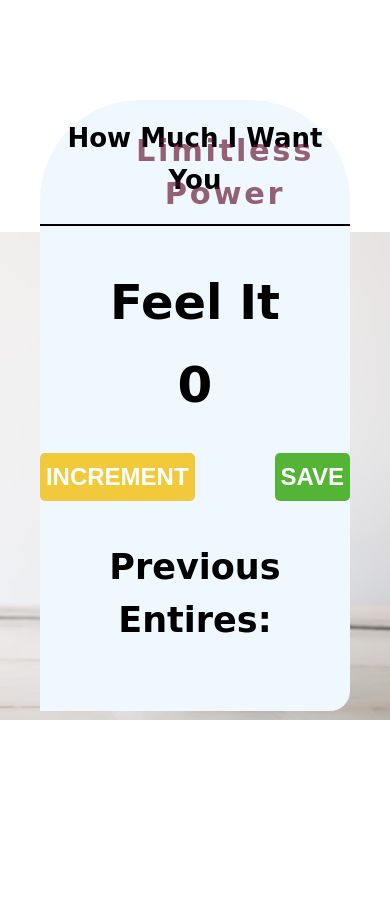
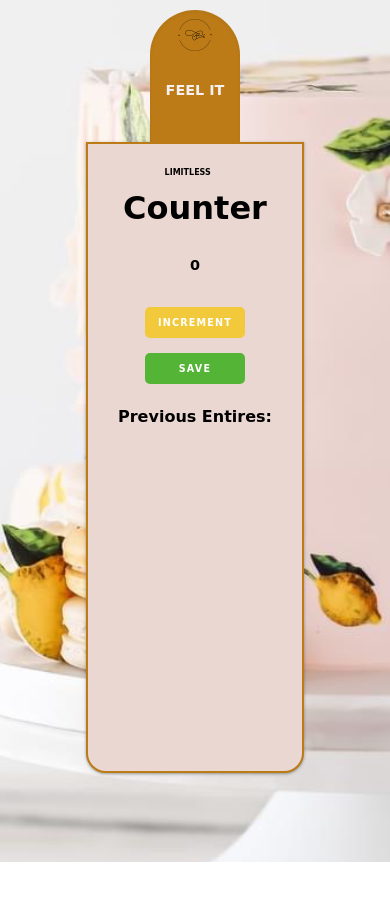
Before and after one commit to juditanita/count-app, a plain HTML site: page index.html in a window 390 px wide. After the commit the page ends 862 px from the top, so only its background shows below. Drawn offline with Linux system fonts and the light colour scheme; a web font is replaced by a local one.

Commit message:
modify responsive

```diff
--- a/index.html
+++ b/index.html
@@ -10,11 +10,12 @@
   <body>
     <div class="container">
       <div class="card-title">
-        <span class="text">limitless power</span>
-        <span>How much I want you </span>
+        <h6>limitless</h6>
+        <img src="limitless.png" alt="" />
+        <h2>Feel it</h2>
       </div>
       <div class="card">
-        <h1>Feel it</h1>
+        <h1>Counter</h1>
         <h2 id="count-el">0</h2>
         <div class="buttons">
           <button id="increment-btn">INCREMENT</button>
--- a/main.js
+++ b/main.js
@@ -12,7 +12,7 @@ incrementBtn.addEventListener("click", function () {
 });
 
 function Save() {
-  let countStr = count + " - ";
+  let countStr = " " + count + " - ";
   saveEl.textContent += countStr;
   countEl.textContent = 0;
   count = 0;
--- a/style.css
+++ b/style.css
@@ -1,10 +1,22 @@
 @import url("https://fonts.googleapis.com/css2?family=Barlow+Condensed&family=Mea+Culpa&display=swap");
 @import url("https://fonts.googleapis.com/css2?family=Barlow+Condensed&family=Cedarville+Cursive&family=Delius&family=Zeyada&display=swap");
+@import url("https://fonts.googleapis.com/css2?family=Fredericka+the+Great&display=swap");
+
+:root {
+  --fs-1: 3rem;
+  --fs-2: 2.575rem;
+  --fs-3: 2.4;
+
+  --clr-1: rgb(84, 180, 53);
+  --clr-2: rgb(241, 201, 59);
+}
+
 body {
-  background-image: url("lemon.jpg");
-  background-size: 100%;
+  background-image: url("lemon.JPG");
   background-repeat: no-repeat;
-  background-position: center;
+  background-position: 30% 60%;
+  background-size: 220%;
+
   font-family: Roboto, sans-serif;
   font-weight: bold;
   text-align: center;
@@ -17,32 +29,50 @@ body {
 .container {
   padding-inline: 2em;
   margin-inline: auto;
+  position: relative;
+  display: flex;
+  flex-direction: column;
+  margin-top: 60px;
+  max-width: 60%;
+}
+
+.card-title {
+  box-shadow: rgba(0, 0, 0, 0.06) 0px 2px 4px 0px inset;
+  background-color: rgba(205, 243, 227, 0.901);
+  border: 22px solid var(--clr-2);
+
+  color: black;
+
+  padding-bottom: 20px;
+  padding-inline: 20px;
   max-width: 80rem;
-  margin-top: 100px;
-}
-.card-title {
-  background-color: aliceblue;
-  padding-bottom: 20px;
-  max-width: 80rem;
-  padding: 20px;
+  /* padding: 20px; */
   margin: auto;
   border-radius: 100px 100px 0 0;
   position: relative;
-  line-height: 2.5;
-  border-bottom: 2px solid black;
+  line-height: 1.5;
+
   z-index: 0;
 }
-span.text {
-  font-family: "Zeyada", cursive;
+img {
+  width: 100px;
+  height: auto;
+}
+
+h6 {
+  font-family: "Fredericka the Great", cursive;
   display: block;
   position: absolute;
-  top: 30px;
-  left: 60px;
+  top: 170px;
+
+  transform: translate(-50%);
+  left: 50%;
+  line-height: 2rem;
   aspect-ratio: 1;
-
-  color: hsla(338, 72%, 22%, 0.65);
+  text-transform: uppercase;
+  color: black;
   letter-spacing: 2.7px;
-  font-size: 1.9rem;
+  font-size: var(--f2-2);
   /* transform: rotate(320deg); */
   font-weight: bold;
 
@@ -51,31 +81,38 @@ span.text {
 span {
   text-transform: capitalize;
   line-height: 1.4;
-  font-size: 26px;
+  font-size: var(--f2-2);
   position: relative;
 }
 
 .card {
-  background-color: aliceblue;
-  padding: 30px;
+  box-shadow: rgba(60, 64, 67, 0.3) 0px 1px 2px 0px,
+    rgba(60, 64, 67, 0.15) 0px 1px 3px 1px;
+
+  border: 22px solid var(--clr-2);
+
+  background-color: rgba(205, 243, 227, 0.901);
+
+  padding: 30px 30px 90px 30px;
+  height: 70vh;
   margin: auto;
   max-width: 80rem;
-  border-radius: 0 0 20px;
+  border-radius: 20px 20px 20px 20px;
 }
 
 h1 {
   margin-top: 10px;
   margin-bottom: 10px;
-  font-size: 3rem;
+  font-size: var(--fs-1);
 }
 
 h2 {
-  font-size: 50px;
+  font-size: var(--fs-2);
   margin-top: 0;
   margin-bottom: 20px;
 }
 h3 {
-  font-size: 35px;
+  font-size: var(--f2-3);
 }
 
 .buttons {
@@ -83,7 +120,7 @@ h3 {
   display: flex;
   text-align: center;
   justify-content: center;
-  gap: 80px;
+  gap: 30px;
 }
 button {
   border: none;
@@ -96,6 +133,8 @@ button {
   border-radius: 5px;
   font-size: 1.5rem;
   text-transform: uppercase;
+  font-family: "Fredericka the Great", cursive;
+  letter-spacing: 1.2px;
 }
 
 button:focus,
@@ -105,9 +144,116 @@ button:hover {
 }
 
 #increment-btn {
-  background: #f1c93b;
+  background: var(--clr-2);
 }
 
 #save-btn {
-  background: #54b435;
+  background: var(--clr-1);
 }
+
+@media screen and (max-width: 880px) {
+  :root {
+    --fs-1: 2rem;
+    --fs-2: 1.95rem;
+    --fs-3: 1.75;
+  }
+  body {
+    background-image: url("lemon.JPG");
+    background-repeat: no-repeat;
+    background-position: 30% 60%;
+    background-size: 320%;
+  }
+  .container {
+    margin-top: 10px;
+    display: flex;
+    flex-direction: column;
+    align-items: center;
+    justify-content: center;
+  }
+
+  .card-title {
+    border-bottom: 2px solid rgba(220, 232, 227, 0.672);
+    background-color: #bc7b17;
+    max-width: 80rem;
+    text-transform: uppercase;
+    color: rgb(246, 240, 240);
+    padding-inline: 0px;
+  }
+
+  h2 {
+    padding-top: max(1rem);
+    padding-bottom: max(0.3rem);
+    align-items: end;
+    line-height: 1;
+    font-size: 1.5rem;
+  }
+
+  .card {
+    box-shadow: rgba(60, 64, 67, 0.3) 0px 1px 2px 0px,
+      rgba(60, 64, 67, 0.15) 0px 1px 3px 1px;
+    height: 60vh;
+    border: 2px solid #bc7b17;
+    border-radius: 0 0 20px 20px;
+    background-color: #ebd7d2;
+  }
+
+  .buttons {
+    display: flex;
+    flex-direction: column;
+
+    align-items: center;
+    gap: 10px;
+  }
+  button {
+    width: 200px;
+  }
+  h6 {
+    position: absolute;
+    color: black;
+    top: -10px;
+
+    transform: translate(-50%);
+    left: -25px;
+    transform: rotate(-90deg);
+    font-size: 0.6rem;
+
+    display: block;
+    letter-spacing: 0.7rem;
+  }
+}
+
+@media screen and (max-width: 480px) {
+  .container {
+    max-width: 80%;
+    display: flex;
+  }
+
+  .card-title {
+    max-width: 80%;
+    margin: auto;
+    border: none;
+  }
+
+  img {
+    width: 50px;
+    height: 50px;
+  }
+  h2 {
+    font-size: 0.9rem;
+    padding-inline: 1rem;
+  }
+
+  h6 {
+    font-size: 0.5rem;
+    letter-spacing: 0;
+    top: 8rem;
+    left: 15px;
+    transform: rotate(0deg);
+  }
+
+  button {
+    max-width: 80%;
+    width: 100px;
+    font-size: 0.6rem;
+  }
+}
```
Also changed, not shown: limitless.png (added).
